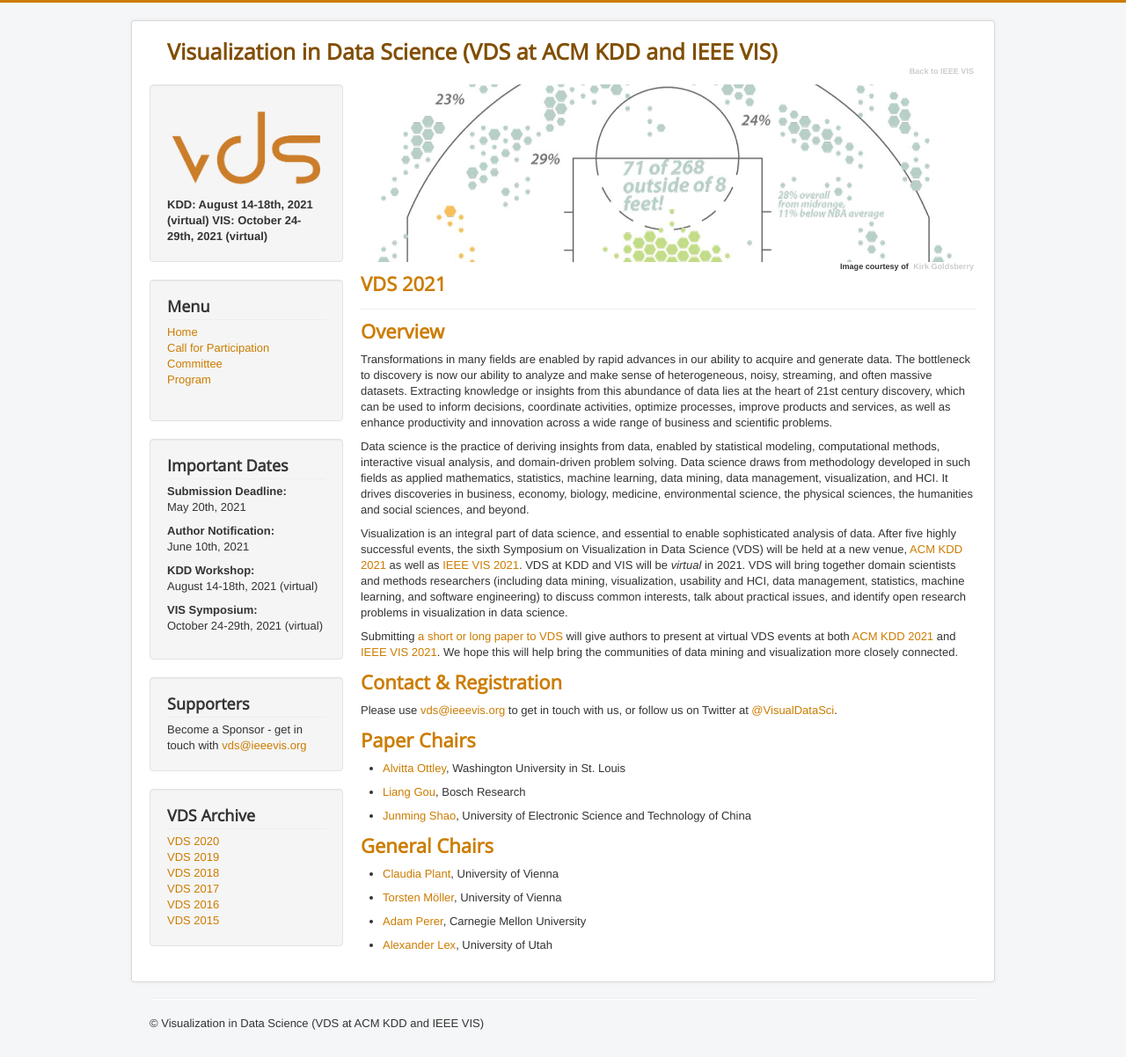
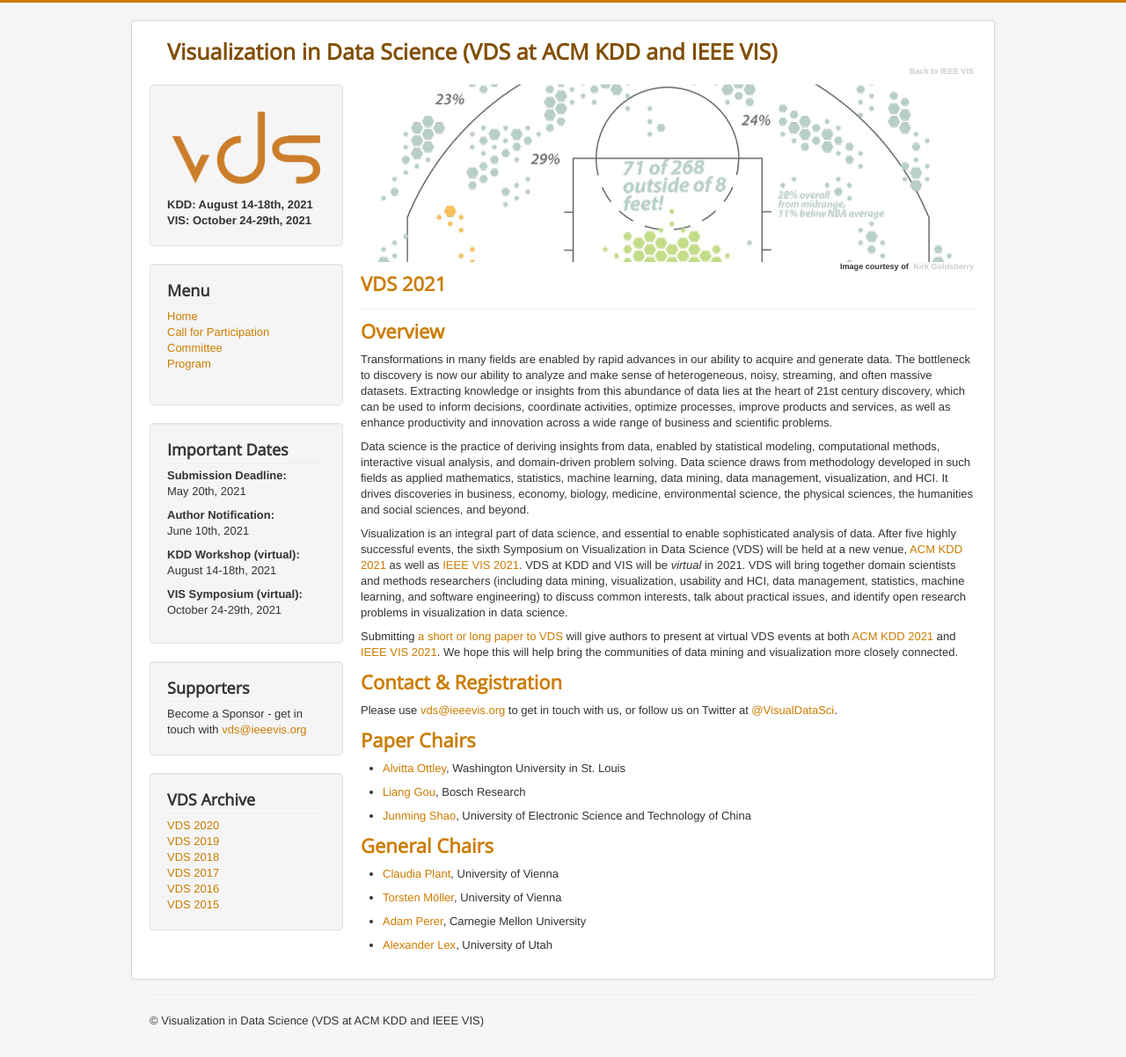
Before and after one commit to visualdatascience/2022, a Jekyll site: the page built from index.md, in a window 1280 px wide. Shown: the whole page at 88% size. Built offline with Jekyll 4.4.1, drawn with Linux system fonts in a browser that asks for light colours.

Commit message:
updated dates

```diff
--- a/_config.yml
+++ b/_config.yml
@@ -9,8 +9,8 @@ conferencedate: "August 14-18th, 2021" #"Mon, Oct. 26, 2020"
 
 deadline_submission: "May 20th, 2021" # <s>Fri, July 17, 2020</s><br> Fri, July 24, 2020"
 deadline_notification: "June 10th, 2021" #"<s>Fri, August 28, 2020</s><br> Fri, Sept. 4, 2020"
-event_date: "August 14-18th, 2021 (virtual)" #"Mon, Oct. 26, 2020"
-event2_date: "October 24-29th, 2021 (virtual)"
+event_date: "August 14-18th, 2021" #"Mon, Oct. 26, 2020"
+event2_date: "October 24-29th, 2021"
 
 # Build settings
 markdown: kramdown
--- a/_includes/header.html
+++ b/_includes/header.html
@@ -14,6 +14,7 @@
                     <!--<center><h1>{{ site.conferenceshort }}</h1></center><p>{{ site.conferencedate }}</p>-->
                     <img src="{{ site.baseurl}}/images/vds-logo.png" alt="VDS Logo">
                     <span style="text-align: center"><b>KDD: {{ site.event_date }}</b></span>
+                    <br>
                     <span style="text-align: center"><b>VIS: {{ site.event2_date }}</b></span>
                 </div>
             </div>
```
Also changed, not shown: other parts of _includes/header.html (+2 -2 lines).
